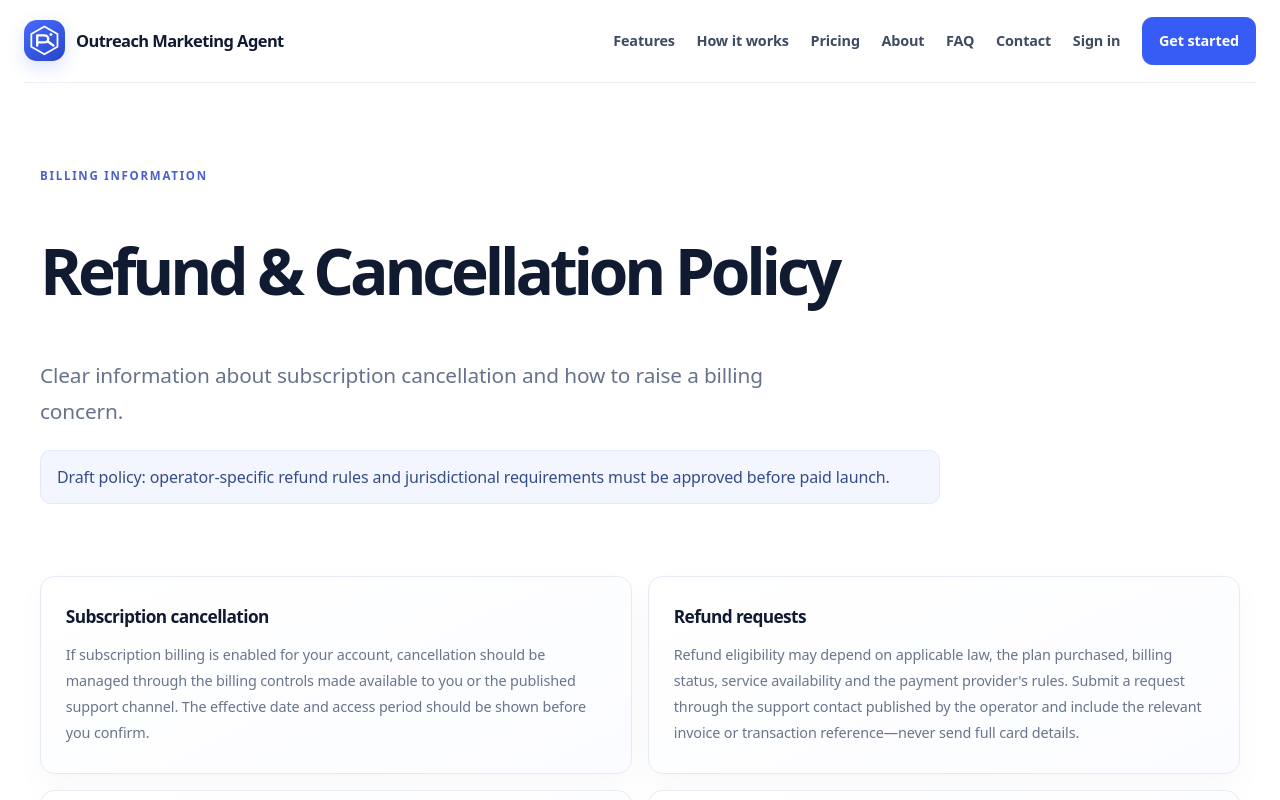
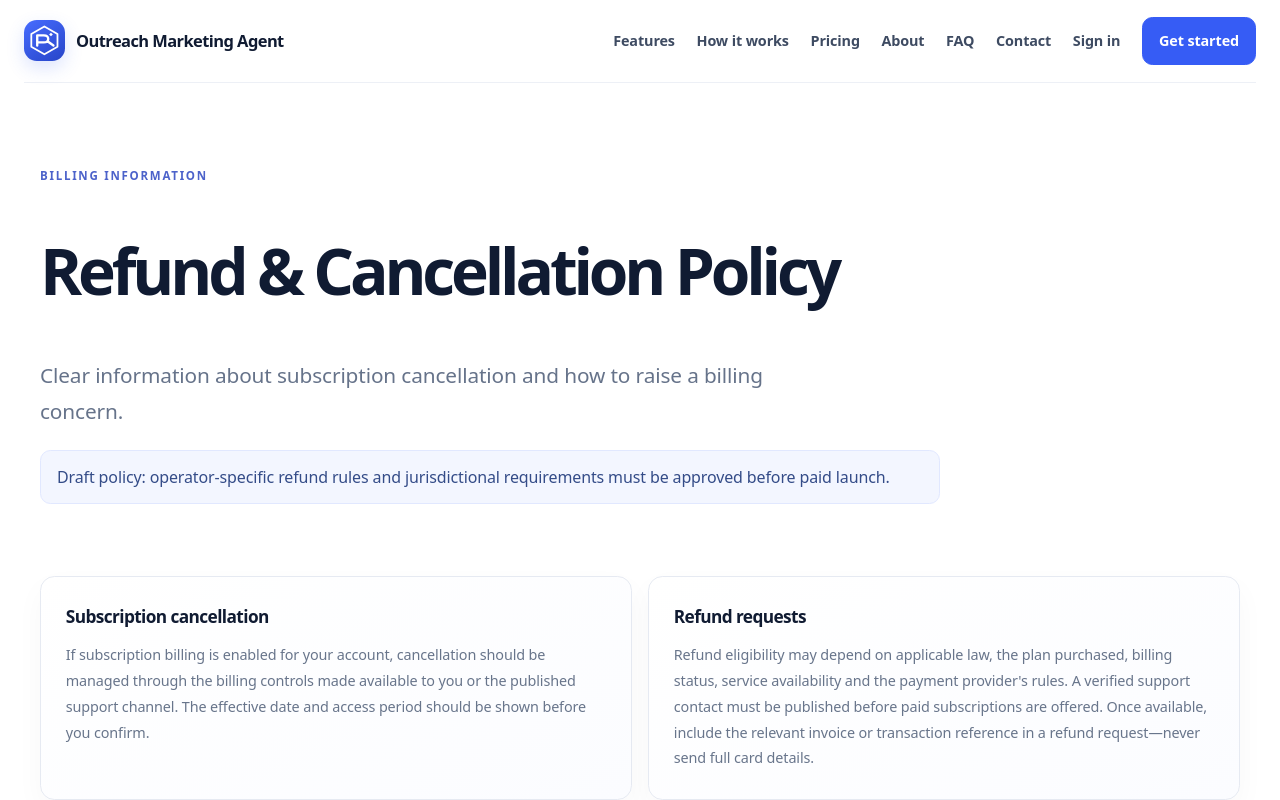
Before and after one commit to haseeb1984/Outreach-Marketing-Agent, a Next.js app in the folder frontend/: page /refunds in a window 1280 px wide. Shown: the top 800 px of the page. Built offline with nearby package versions, Linux system fonts and the light colour scheme.

Commit message:
Align support and policy wording with current launch readiness

```diff
--- a/frontend/app/refunds/page.tsx
+++ b/frontend/app/refunds/page.tsx
@@ -3,7 +3,7 @@ import { SiteHeader, SiteFooter } from "../components/site-chrome";
 export const metadata: Metadata = { title: "Refund Policy", description: "Draft refund and cancellation information for subscriptions." };
 const sections:[string,string][]=[
 ["Subscription cancellation","If subscription billing is enabled for your account, cancellation should be managed through the billing controls made available to you or the published support channel. The effective date and access period should be shown before you confirm."],
-["Refund requests","Refund eligibility may depend on applicable law, the plan purchased, billing status, service availability and the payment provider's rules. Submit a request through the support contact published by the operator and include the relevant invoice or transaction reference—never send full card details."],
+["Refund requests","Refund eligibility may depend on applicable law, the plan purchased, billing status, service availability and the payment provider's rules. A verified support contact must be published before paid subscriptions are offered. Once available, include the relevant invoice or transaction reference in a refund request—never send full card details."],
 ["Billing errors","If you believe you were charged incorrectly, contact support promptly with the date, amount, currency and payment-provider transaction reference. Do not send card numbers, security codes or passwords."],
 ["Operator details and final terms","The operator must confirm its legal identity, support contact, refund eligibility, time limits, cancellation effects, taxes and governing jurisdiction before accepting paid subscriptions. This draft does not create a guaranteed refund period or override mandatory consumer rights."]
 ];
```
